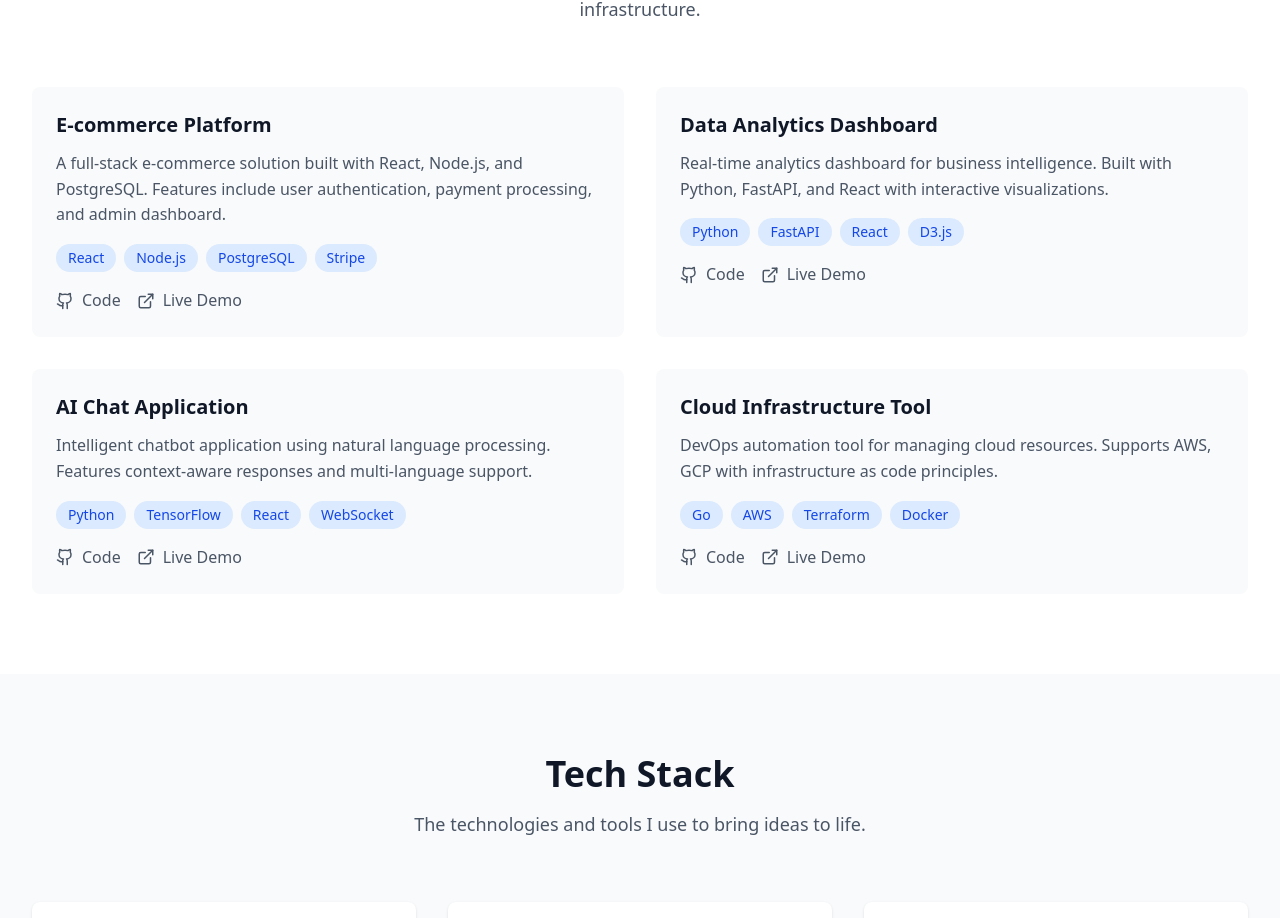
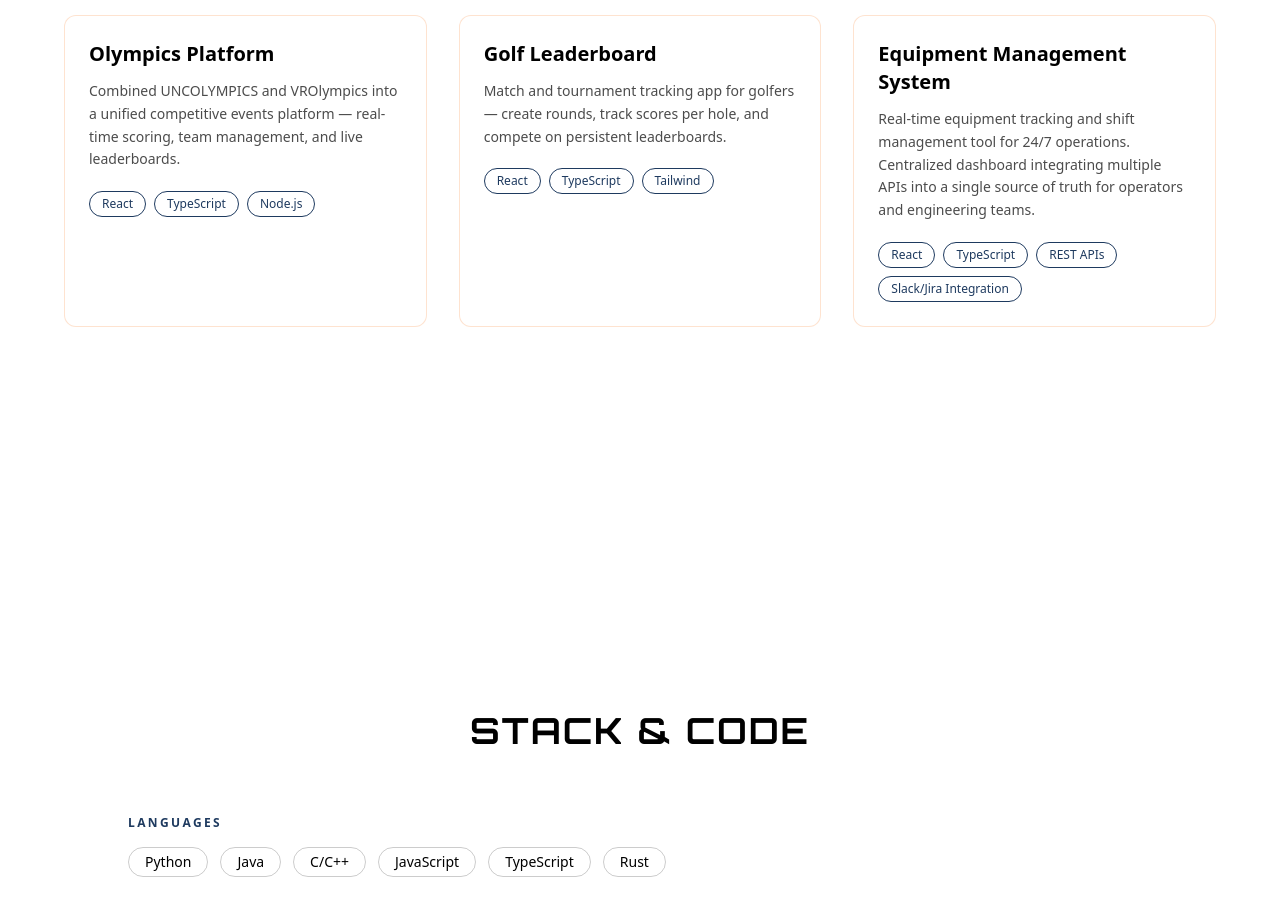
Before and after one commit to Wengs-aibert/eric-portfolio, a React (Vite) app: page / in a window 1280 px wide. Shown: the part 1813-2731 px from the top of the page. Built offline with nearby package versions, Linux system fonts and the light colour scheme.

Commit message:
sprint 3: projects, tech stack, experience

```diff
--- a/src/sections/Experience.tsx
+++ b/src/sections/Experience.tsx
@@ -1,115 +1,95 @@
 import { motion } from 'framer-motion';
-import { Calendar } from 'lucide-react';
 
-const experiences = [
+const entries = [
   {
-    company: 'Tech Innovations Inc.',
-    role: 'Senior Software Engineer',
-    dates: '2022 - Present',
-    highlights: [
-      'Led development of microservices architecture serving 1M+ users',
-      'Implemented CI/CD pipelines reducing deployment time by 80%',
-      'Mentored junior developers and conducted technical interviews'
-    ]
+    date: 'Oct 2025 – Present',
+    company: 'The Bot Company',
+    role: 'Robotics Operator & Full Stack Engineer',
+    description: 'Building real-time operational tools and coordinating autonomous robotic systems in live production environments.',
   },
   {
-    company: 'StartupCo',
-    role: 'Full Stack Developer',
-    dates: '2020 - 2022',
-    highlights: [
-      'Built MVP from scratch using React and Node.js',
-      'Developed real-time features using WebSocket technology',
-      'Integrated payment systems and third-party APIs'
-    ]
+    date: 'Fall 2022 – Fall 2025',
+    company: 'UC Santa Cruz',
+    role: 'B.S. Computer Science',
+    description: 'Studied distributed systems, machine learning, and software engineering fundamentals.',
   },
   {
-    company: 'Digital Solutions Ltd.',
-    role: 'Software Developer',
-    dates: '2018 - 2020',
-    highlights: [
-      'Developed and maintained web applications using modern frameworks',
-      'Collaborated with design team to implement pixel-perfect UIs',
-      'Optimized database queries improving performance by 40%'
-    ]
+    date: '2017',
+    company: 'TTS-Wireless',
+    role: 'Database Engineer',
+    description: 'Managed and optimized database systems for wireless telecommunications infrastructure.',
   },
-  {
-    company: 'University Research Lab',
-    role: 'Research Assistant',
-    dates: '2017 - 2018',
-    highlights: [
-      'Conducted machine learning research on natural language processing',
-      'Published findings in peer-reviewed conferences',
-      'Developed data analysis tools using Python and R'
-    ]
-  }
 ];
 
 export default function Experience() {
   return (
     <section
       id="experience"
-      className="min-h-screen py-20 px-4 sm:px-6 lg:px-8 bg-white dark:bg-black"
+      className="py-20 px-4 sm:px-6 lg:px-8"
+      style={{ backgroundColor: 'var(--color-bg)' }}
     >
       <div className="max-w-4xl mx-auto">
-        <motion.div
+        <motion.h2
           initial={{ opacity: 0, y: 20 }}
           whileInView={{ opacity: 1, y: 0 }}
-          transition={{ duration: 0.6, ease: "easeOut" }}
+          transition={{ duration: 0.6 }}
           viewport={{ once: true }}
-          className="text-center mb-16"
+          className="text-3xl md:text-4xl font-bold text-center mb-16 uppercase tracking-wider"
+          style={{ fontFamily: "'Orbitron', sans-serif", color: 'var(--color-text)' }}
         >
-          <h2 className="text-3xl md:text-4xl font-bold text-gray-900 dark:text-white mb-4">
-            Experience
-          </h2>
-          <p className="text-lg text-gray-600 dark:text-gray-300 max-w-3xl mx-auto">
-            My professional journey in software development and technology.
-          </p>
-        </motion.div>
+          Experience
+        </motion.h2>
 
-        <div className="relative">
+        <div className="relative ml-4 sm:ml-8">
           {/* Timeline line */}
-          <div className="absolute left-8 top-0 bottom-0 w-0.5 bg-gray-200 dark:bg-gray-700"></div>
+          <div
+            className="absolute left-0 top-0 bottom-0 w-[2px]"
+            style={{ backgroundColor: 'color-mix(in srgb, var(--color-accent) 30%, transparent)' }}
+          />
 
           <div className="space-y-12">
-            {experiences.map((exp, index) => (
+            {entries.map((entry, index) => (
               <motion.div
-                key={`${exp.company}-${exp.role}`}
+                key={entry.company}
                 initial={{ opacity: 0, x: -20 }}
                 whileInView={{ opacity: 1, x: 0 }}
-                transition={{ duration: 0.6, delay: index * 0.1 }}
+                transition={{ duration: 0.5, delay: index * 0.15 }}
                 viewport={{ once: true }}
-                className="relative pl-20"
+                className="relative pl-8 sm:pl-10"
               >
-                {/* Timeline dot */}
-                <div className="absolute left-6 top-2 w-4 h-4 bg-blue-500 dark:bg-orange-500 rounded-full border-4 border-white dark:border-black shadow-md"></div>
+                {/* Dot */}
+                <div
+                  className="absolute left-0 top-1 w-3 h-3 rounded-full -translate-x-[5px]"
+                  style={{ backgroundColor: 'var(--color-accent)' }}
+                />
 
-                <div className="bg-gray-50 dark:bg-gray-900 p-6 rounded-lg">
-                  <div className="flex flex-col sm:flex-row sm:items-center sm:justify-between mb-2">
-                    <h3 className="text-xl font-semibold text-gray-900 dark:text-white">
-                      {exp.role}
-                    </h3>
-                    <div className="flex items-center text-gray-600 dark:text-gray-400 mt-1 sm:mt-0">
-                      <Calendar size={16} className="mr-1" />
-                      <span className="text-sm">{exp.dates}</span>
-                    </div>
-                  </div>
+                <span
+                  className="text-xs uppercase tracking-widest font-medium"
+                  style={{ color: 'var(--color-accent)' }}
+                >
+                  {entry.date}
+                </span>
 
-                  <h4 className="text-lg font-medium text-blue-600 dark:text-orange-400 mb-3">
-                    {exp.company}
-                  </h4>
+                <h3
+                  className="text-lg font-bold mt-1"
+                  style={{ color: 'var(--color-text)' }}
+                >
+                  {entry.company}
+                </h3>
 
-                  <ul className="space-y-1">
-                    {exp.highlights.map((highlight, highlightIndex) => (
-                      <li
-                        key={highlightIndex}
-                        className="text-gray-600 dark:text-gray-300 flex items-start"
-                      >
-                        <span className="text-blue-500 dark:text-orange-500 mr-2 mt-2">•</span>
-                        {highlight}
-                      </li>
-                    ))}
-                  </ul>
-                </div>
+                <p
+                  className="text-sm font-medium opacity-60 mb-2"
+                  style={{ color: 'var(--color-text)' }}
+                >
+                  {entry.role}
+                </p>
+
+                <p
+                  className="text-sm leading-relaxed opacity-50"
+                  style={{ color: 'var(--color-text)' }}
+                >
+                  {entry.description}
+                </p>
               </motion.div>
             ))}
           </div>
--- a/src/sections/Projects.tsx
+++ b/src/sections/Projects.tsx
@@ -1,103 +1,90 @@
 import { motion } from 'framer-motion';
-import { ExternalLink, Github } from 'lucide-react';
 
 const projects = [
   {
-    title: 'E-commerce Platform',
-    description: 'A full-stack e-commerce solution built with React, Node.js, and PostgreSQL. Features include user authentication, payment processing, and admin dashboard.',
-    tech: ['React', 'Node.js', 'PostgreSQL', 'Stripe'],
-    github: '#',
-    live: '#'
+    title: 'Olympics Platform',
+    description: 'Combined UNCOLYMPICS and VROlympics into a unified competitive events platform — real-time scoring, team management, and live leaderboards.',
+    tech: ['React', 'TypeScript', 'Node.js'],
   },
   {
-    title: 'Data Analytics Dashboard',
-    description: 'Real-time analytics dashboard for business intelligence. Built with Python, FastAPI, and React with interactive visualizations.',
-    tech: ['Python', 'FastAPI', 'React', 'D3.js'],
-    github: '#',
-    live: '#'
+    title: 'Golf Leaderboard',
+    description: 'Match and tournament tracking app for golfers — create rounds, track scores per hole, and compete on persistent leaderboards.',
+    tech: ['React', 'TypeScript', 'Tailwind'],
   },
   {
-    title: 'AI Chat Application',
-    description: 'Intelligent chatbot application using natural language processing. Features context-aware responses and multi-language support.',
-    tech: ['Python', 'TensorFlow', 'React', 'WebSocket'],
-    github: '#',
-    live: '#'
+    title: 'Equipment Management System',
+    description: 'Real-time equipment tracking and shift management tool for 24/7 operations. Centralized dashboard integrating multiple APIs into a single source of truth for operators and engineering teams.',
+    tech: ['React', 'TypeScript', 'REST APIs', 'Slack/Jira Integration'],
   },
-  {
-    title: 'Cloud Infrastructure Tool',
-    description: 'DevOps automation tool for managing cloud resources. Supports AWS, GCP with infrastructure as code principles.',
-    tech: ['Go', 'AWS', 'Terraform', 'Docker'],
-    github: '#',
-    live: '#'
-  }
 ];
 
 export default function Projects() {
   return (
     <section
       id="projects"
-      className="min-h-screen py-20 px-4 sm:px-6 lg:px-8 bg-white dark:bg-black"
+      className="min-h-screen py-20 px-4 sm:px-6 lg:px-8"
+      style={{ backgroundColor: 'var(--color-bg)' }}
     >
-      <div className="max-w-7xl mx-auto">
-        <motion.div
+      <div className="max-w-6xl mx-auto">
+        <motion.h2
           initial={{ opacity: 0, y: 20 }}
           whileInView={{ opacity: 1, y: 0 }}
-          transition={{ duration: 0.6, ease: "easeOut" }}
+          transition={{ duration: 0.6 }}
           viewport={{ once: true }}
-          className="text-center mb-16"
+          className="text-3xl md:text-4xl font-bold text-center mb-16 uppercase tracking-wider"
+          style={{ fontFamily: "'Orbitron', sans-serif", color: 'var(--color-text)' }}
         >
-          <h2 className="text-3xl md:text-4xl font-bold text-gray-900 dark:text-white mb-4">
-            Projects
-          </h2>
-          <p className="text-lg text-gray-600 dark:text-gray-300 max-w-3xl mx-auto">
-            A showcase of recent work spanning full-stack development, machine learning, and cloud infrastructure.
-          </p>
-        </motion.div>
+          Projects
+        </motion.h2>
 
-        <div className="grid grid-cols-1 md:grid-cols-2 gap-8">
+        <div className="grid grid-cols-1 md:grid-cols-2 lg:grid-cols-3 gap-8">
           {projects.map((project, index) => (
             <motion.div
               key={project.title}
-              initial={{ opacity: 0, y: 20 }}
+              initial={{ opacity: 0, y: 30 }}
               whileInView={{ opacity: 1, y: 0 }}
-              transition={{ duration: 0.6, delay: index * 0.1 }}
+              transition={{ duration: 0.5, delay: index * 0.15 }}
               viewport={{ once: true }}
-              className="bg-gray-50 dark:bg-gray-900 p-6 rounded-lg hover:shadow-lg transition-shadow duration-300"
+              whileHover={{ y: -6, boxShadow: '0 0 20px rgba(var(--accent-rgb, 249, 115, 22), 0.15)' }}
+              className="rounded-xl p-6 transition-all duration-300 cursor-default"
+              style={{
+                border: '1px solid rgba(var(--accent-rgb, 249, 115, 22), 0.2)',
+                backgroundColor: 'var(--color-bg)',
+              }}
+              onMouseEnter={(e) => {
+                e.currentTarget.style.borderColor = 'var(--color-accent)';
+              }}
+              onMouseLeave={(e) => {
+                e.currentTarget.style.borderColor = 'rgba(var(--accent-rgb, 249, 115, 22), 0.2)';
+              }}
             >
-              <h3 className="text-xl font-semibold text-gray-900 dark:text-white mb-3">
+              <h3
+                className="text-xl font-bold mb-3"
+                style={{ color: 'var(--color-text)' }}
+              >
                 {project.title}
               </h3>
 
-              <p className="text-gray-600 dark:text-gray-300 mb-4">
+              <p
+                className="text-sm leading-relaxed mb-5 opacity-70"
+                style={{ color: 'var(--color-text)' }}
+              >
                 {project.description}
               </p>
 
-              <div className="flex flex-wrap gap-2 mb-4">
-                {project.tech.map((tech) => (
+              <div className="flex flex-wrap gap-2">
+                {project.tech.map((t) => (
                   <span
-                    key={tech}
-                    className="px-3 py-1 text-sm bg-blue-100 dark:bg-orange-100 text-blue-700 dark:text-orange-700 rounded-full"
+                    key={t}
+                    className="px-3 py-1 text-xs rounded-full transition-colors duration-200"
+                    style={{
+                      border: '1px solid var(--color-accent)',
+                      color: 'var(--color-accent)',
+                    }}
                   >
-                    {tech}
+                    {t}
                   </span>
                 ))}
-              </div>
-
-              <div className="flex space-x-4">
-                <a
-                  href={project.github}
-                  className="flex items-center space-x-2 text-gray-600 dark:text-gray-300 hover:text-gray-900 dark:hover:text-white transition-colors duration-200"
-                >
-                  <Github size={18} />
-                  <span>Code</span>
-                </a>
-                <a
-                  href={project.live}
-                  className="flex items-center space-x-2 text-gray-600 dark:text-gray-300 hover:text-gray-900 dark:hover:text-white transition-colors duration-200"
-                >
-                  <ExternalLink size={18} />
-                  <span>Live Demo</span>
-                </a>
               </div>
             </motion.div>
           ))}
--- a/src/sections/TechStack.tsx
+++ b/src/sections/TechStack.tsx
@@ -1,79 +1,69 @@
 import { motion } from 'framer-motion';
 
-const techCategories = [
-  {
-    category: 'Languages',
-    technologies: ['JavaScript', 'TypeScript', 'Python', 'Java', 'Go', 'SQL']
-  },
-  {
-    category: 'Frameworks',
-    technologies: ['React', 'Node.js', 'Express', 'FastAPI', 'Django', 'Spring']
-  },
-  {
-    category: 'Tools',
-    technologies: ['Git', 'Docker', 'Kubernetes', 'Terraform', 'Jenkins', 'Webpack']
-  },
-  {
-    category: 'Cloud',
-    technologies: ['AWS', 'Google Cloud', 'Azure', 'Vercel', 'Heroku', 'DigitalOcean']
-  },
-  {
-    category: 'Databases',
-    technologies: ['PostgreSQL', 'MongoDB', 'Redis', 'MySQL', 'DynamoDB', 'Elasticsearch']
-  },
-  {
-    category: 'AI/ML',
-    technologies: ['TensorFlow', 'PyTorch', 'Scikit-learn', 'OpenAI API', 'Hugging Face', 'Pandas']
-  }
+const categories = [
+  { label: 'Languages', items: ['Python', 'Java', 'C/C++', 'JavaScript', 'TypeScript', 'Rust'] },
+  { label: 'Frameworks', items: ['React'] },
+  { label: 'Tools', items: ['Git', 'Claude/Cursor', 'ESP32', 'NoSQL'] },
+  { label: 'Platforms', items: ['Unix/Linux', 'macOS', 'Windows'] },
 ];
 
 export default function TechStack() {
   return (
     <section
       id="tech-stack"
-      className="min-h-screen py-20 px-4 sm:px-6 lg:px-8 bg-gray-50 dark:bg-gray-900"
+      className="py-20 px-4 sm:px-6 lg:px-8"
+      style={{ backgroundColor: 'var(--color-bg)' }}
     >
-      <div className="max-w-7xl mx-auto">
-        <motion.div
+      <div className="max-w-5xl mx-auto">
+        <motion.h2
           initial={{ opacity: 0, y: 20 }}
           whileInView={{ opacity: 1, y: 0 }}
-          transition={{ duration: 0.6, ease: "easeOut" }}
+          transition={{ duration: 0.6 }}
           viewport={{ once: true }}
-          className="text-center mb-16"
+          className="text-3xl md:text-4xl font-bold text-center mb-16 uppercase tracking-wider"
+          style={{ fontFamily: "'Orbitron', sans-serif", color: 'var(--color-text)' }}
         >
-          <h2 className="text-3xl md:text-4xl font-bold text-gray-900 dark:text-white mb-4">
-            Tech Stack
-          </h2>
-          <p className="text-lg text-gray-600 dark:text-gray-300 max-w-3xl mx-auto">
-            The technologies and tools I use to bring ideas to life.
-          </p>
-        </motion.div>
+          Stack &amp; Code
+        </motion.h2>
 
-        <div className="grid grid-cols-1 md:grid-cols-2 lg:grid-cols-3 gap-8">
-          {techCategories.map((category, index) => (
+        <div className="space-y-10">
+          {categories.map((cat, catIdx) => (
             <motion.div
-              key={category.category}
+              key={cat.label}
               initial={{ opacity: 0, y: 20 }}
               whileInView={{ opacity: 1, y: 0 }}
-              transition={{ duration: 0.6, delay: index * 0.1 }}
+              transition={{ duration: 0.5, delay: catIdx * 0.1 }}
               viewport={{ once: true }}
-              className="bg-white dark:bg-gray-800 p-6 rounded-lg shadow-sm"
             >
-              <h3 className="text-xl font-semibold text-gray-900 dark:text-white mb-4">
-                {category.category}
+              <h3
+                className="text-xs font-bold uppercase tracking-[0.2em] mb-4"
+                style={{ color: 'var(--color-accent)' }}
+              >
+                {cat.label}
               </h3>
-
-              <div className="flex flex-wrap gap-2">
-                {category.technologies.map((tech, techIndex) => (
+              <div className="flex flex-wrap gap-3">
+                {cat.items.map((item, i) => (
                   <motion.span
-                    key={tech}
+                    key={item}
                     initial={{ opacity: 0, scale: 0.8 }}
                     whileInView={{ opacity: 1, scale: 1 }}
-                    transition={{ duration: 0.3, delay: (index * 0.1) + (techIndex * 0.05) }}
+                    transition={{ duration: 0.3, delay: catIdx * 0.1 + i * 0.05 }}
                     viewport={{ once: true }}
-                    className="px-3 py-1 text-sm bg-gray-100 dark:bg-gray-700 text-gray-700 dark:text-gray-300 rounded-full hover:bg-blue-100 dark:hover:bg-orange-900 hover:text-blue-700 dark:hover:text-orange-300 transition-colors duration-200 cursor-default"
+                    className="px-4 py-1 rounded-full text-sm cursor-default transition-colors duration-200"
+                    style={{
+                      color: 'var(--color-text)',
+                      border: '1px solid color-mix(in srgb, var(--color-text) 20%, transparent)',
+                    }}
+                    onMouseEnter={(e) => {
+                      e.currentTarget.style.borderColor = 'var(--color-accent)';
+                      e.currentTarget.style.color = 'var(--color-accent)';
+                    }}
+                    onMouseLeave={(e) => {
+                      e.currentTarget.style.borderColor = 'color-mix(in srgb, var(--color-text) 20%, transparent)';
+                      e.currentTarget.style.color = 'var(--color-text)';
+                    }}
                   >
-                    {tech}
+                    {item}
                   </motion.span>
                 ))}
               </div>
```
